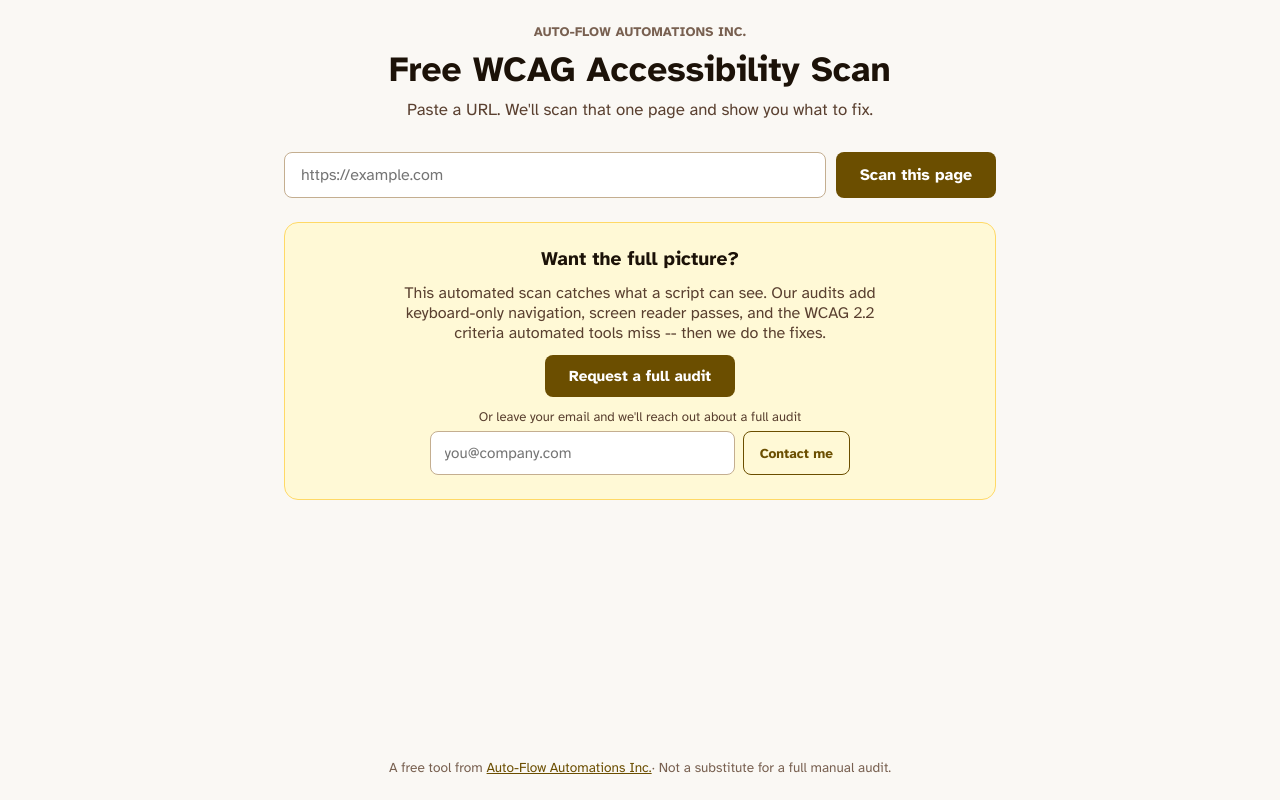
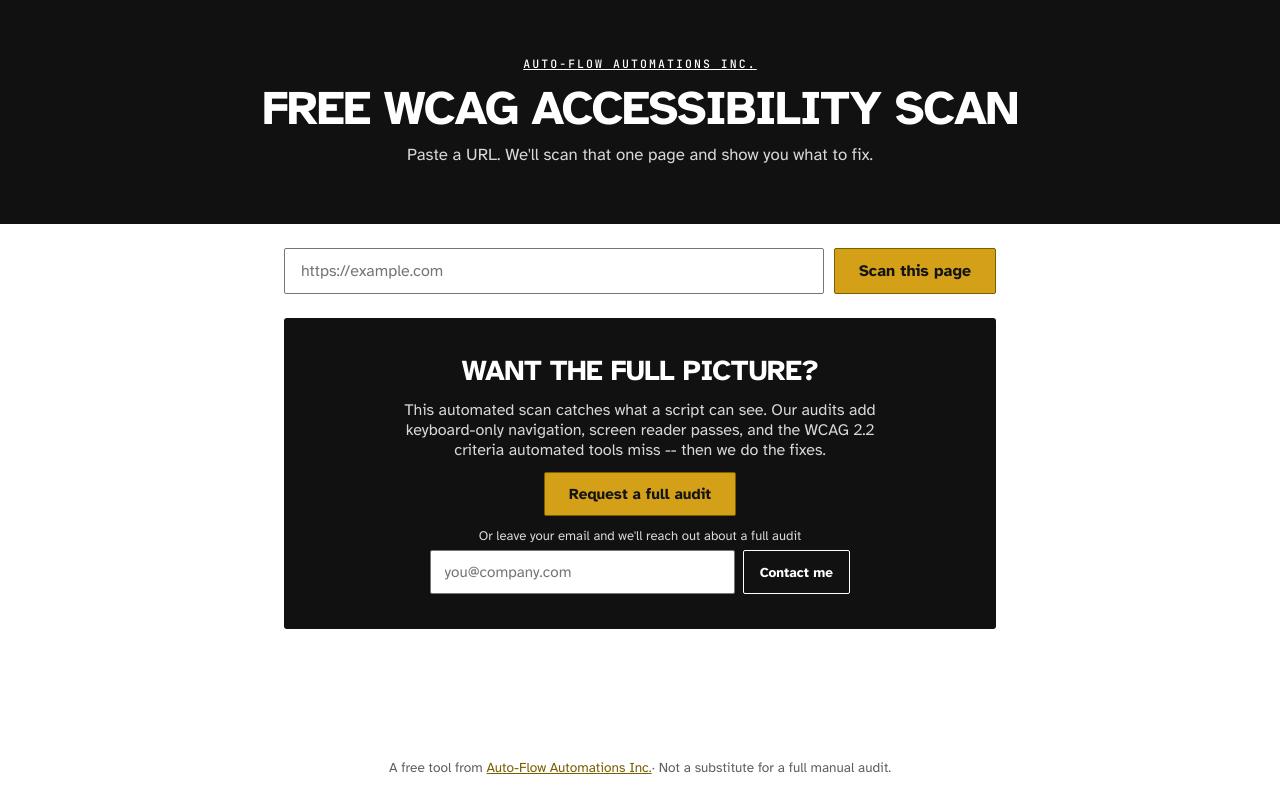
Before and after one commit to autoflow541/scan, a React (Vite) app in the folder frontend/: page / in a window 1280 px wide. Built offline with nearby package versions, Linux system fonts and the light colour scheme.

Commit message:
Recolor to poster palette

```diff
--- a/frontend/index.html
+++ b/frontend/index.html
@@ -3,7 +3,7 @@
 <head>
   <meta charset="UTF-8" />
   <meta name="viewport" content="width=device-width, initial-scale=1.0" />
-  <meta name="theme-color" content="#faf8f4" />
+  <meta name="theme-color" content="#111111" />
 
   <title>Free WCAG Accessibility Scan | Auto-Flow Automations Inc.</title>
   <meta name="description" content="Paste a URL, get an instant WCAG 2.2 accessibility scan of that page -- issues ranked by severity, mapped to the exact success criterion." />
--- a/frontend/src/styles.css
+++ b/frontend/src/styles.css
@@ -3,20 +3,21 @@
 *, *::before, *::after { box-sizing: border-box; margin: 0; padding: 0; }
 
 :root {
-  --bg:           #faf8f4;
-  --bg-warm:      #f3ece0;
+  --ink:          #111111;
+  --bg:           #ffffff;
+  --bg-warm:      #f4f4f2;
   --bg-card:      #ffffff;
-  --border:       #e0d4c0;
-  --border-2:     #c4ae90;
-  --text:         #1c1208;
-  --text-2:       #5a4030;
-  --text-3:       #786050;
-  --yellow:       #FFC93C;
-  --yellow-deep:  #e6a800;
-  --accent:       #997000;
-  --accent-deep:  #6b4e00;
-  --accent-bg:    #fff9d6;
-  --accent-border:#ffd966;
+  --border:       #e4e4e1;
+  --border-2:     #767676;
+  --text:         #141414;
+  --text-2:       #3a3a3a;
+  --text-3:       #5f5f5f;
+  --yellow:       #D4A017;
+  --yellow-deep:  #b8860b;
+  --accent:       #7a5e00;
+  --accent-deep:  #7a5e00;
+  --accent-bg:    #fbf1cc;
+  --accent-border:#b8860b;
   --critical:     #a1272a;
   --critical-bg:  #fdecec;
   --serious:      #b5541a;
@@ -24,13 +25,14 @@
   --moderate:     #8a6d00;
   --moderate-bg:  #fff9d6;
   --minor:        #5a4030;
-  --minor-bg:     #f3ece0;
+  --minor-bg:     #f1efec;
   --supports:     #2a6b3f;
   --supports-bg:  #eaf5ee;
   --font-display: 'Atkinson Hyperlegible', system-ui, sans-serif;
+  --font-mono:    'JetBrains Mono', monospace;
   --font-body:    'Atkinson Hyperlegible', system-ui, sans-serif;
-  --radius:       8px;
-  --radius-lg:    14px;
+  --radius:       2px;
+  --radius-lg:    3px;
 }
 
 html, body { background: var(--bg); color: var(--text); font-family: var(--font-body); }
@@ -38,29 +40,34 @@
 
 .skip-link {
   position: absolute; left: -9999px; top: 0; z-index: 100;
-  background: var(--accent); color: #fff; padding: 0.6rem 1rem;
+  background: var(--ink); color: #fff; padding: 0.6rem 1rem;
   border-radius: 0 0 var(--radius) 0;
 }
 .skip-link:focus { left: 0; }
 
 a { color: var(--accent-deep); }
+/* White focus ring on the black header and CTA band. */
+.app-header :focus-visible, .cta-band :focus-visible { outline-color: #ffffff; }
 
 .app-header {
-  padding: 1.5rem 1.5rem 0.5rem;
+  padding: clamp(2.25rem, 6vw, 3.5rem) 1.5rem;
   text-align: center;
+  background: var(--ink); color: #ffffff;
+  border-bottom: 3px solid var(--ink);
 }
 .app-byline {
-  font-size: 0.82rem; font-weight: 600; letter-spacing: 0.02em;
-  text-transform: uppercase; margin-bottom: 0.5rem;
+  font-family: var(--font-mono); font-size: 0.72rem; font-weight: 500; letter-spacing: 0.18em;
+  text-transform: uppercase; margin-bottom: 0.85rem; color: var(--yellow);
 }
-.app-byline a { color: var(--text-3); text-decoration: none; }
-.app-byline a:hover { color: var(--accent-deep); }
+.app-byline a { color: #ffffff; text-decoration: underline; }
+.app-byline a:hover { color: var(--yellow); }
 .app-title {
-  font-family: var(--font-display); font-weight: 800;
-  font-size: clamp(1.6rem, 4vw, 2.2rem);
+  font-family: var(--font-display); font-weight: 800; text-transform: uppercase;
+  font-size: clamp(1.9rem, 5vw, 3rem); letter-spacing: -0.03em; line-height: 0.98;
+  color: #ffffff;
 }
 .app-subtitle {
-  color: var(--text-2); margin-top: 0.5rem; font-size: 1.05rem;
+  color: #d8d8d6; margin-top: 0.75rem; font-size: 1.05rem;
 }
 
 .app-main {
@@ -79,10 +86,10 @@
 .url-input:focus-visible { outline: 2px solid var(--accent); outline-offset: 2px; }
 .scan-button {
   font-family: var(--font-body); font-weight: 700; font-size: 1rem;
-  color: #fff; background: var(--accent-deep); border: none;
+  color: #141414; background: var(--yellow); border: 1.5px solid var(--accent-deep);
   padding: 0.75rem 1.5rem; border-radius: var(--radius); cursor: pointer;
 }
-.scan-button:hover:not(:disabled) { background: #6f3200; }
+.scan-button:hover:not(:disabled) { background: var(--yellow-deep); }
 .scan-button:disabled { opacity: 0.6; cursor: not-allowed; }
 .url-hint { font-size: 0.85rem; color: var(--text-3); }
 
@@ -260,6 +267,8 @@
 }
 .btn-secondary:hover:not(:disabled) { background: var(--accent-bg); }
 .btn-secondary:disabled { opacity: 0.6; cursor: not-allowed; }
+.cta-band .btn-secondary { color: #ffffff; border-color: #ffffff; }
+.cta-band .btn-secondary:hover:not(:disabled) { background: rgba(255,255,255,0.12); }
 .export-error { color: var(--critical); font-size: 0.85rem; }
 
 /* --- Digital VPAT --- */
@@ -295,22 +304,24 @@
 .pass-card-meta { color: var(--text-3); font-size: 0.82rem; margin-top: 0.15rem; }
 
 .cta-band {
-  background: var(--accent-bg); border: 1px solid var(--accent-border);
-  border-radius: var(--radius-lg); padding: 1.5rem; text-align: center;
+  background: var(--ink); color: #ffffff; border: 3px solid var(--ink);
+  border-radius: var(--radius-lg); padding: 2rem 1.5rem; text-align: center;
   display: flex; flex-direction: column; gap: 0.75rem; align-items: center;
 }
-.cta-band h2 { font-family: var(--font-display); font-size: 1.2rem; }
-.cta-band p { color: var(--text-2); max-width: 46ch; }
+.cta-band h2 { font-family: var(--font-display); font-weight: 800; text-transform: uppercase; letter-spacing: -0.02em; font-size: clamp(1.3rem, 3vw, 1.8rem); color: #ffffff; }
+.cta-band p { color: #d8d8d6; max-width: 46ch; }
 .btn-primary {
   display: inline-flex; align-items: center; gap: 0.5rem; font-family: var(--font-body);
-  font-weight: 700; font-size: 0.95rem; color: #fff; background: var(--accent-deep);
-  border: none; padding: 0.75rem 1.5rem; border-radius: var(--radius);
+  font-weight: 700; font-size: 0.95rem; color: #141414; background: var(--yellow);
+  border: 1.5px solid var(--accent-deep); padding: 0.75rem 1.5rem; border-radius: var(--radius);
   cursor: pointer; text-decoration: none;
 }
-.btn-primary:hover { background: #6f3200; }
+.btn-primary:hover { background: var(--yellow-deep); }
 
 .cta-lead-form { width: 100%; max-width: 420px; display: flex; flex-direction: column; gap: 0.4rem; }
-.cta-lead-label { font-size: 0.82rem; color: var(--text-2); }
+.cta-lead-label { font-size: 0.82rem; color: #d8d8d6; }
+.cta-band .cta-lead-success { color: #6ee7a0; }
+.cta-band .cta-lead-error { color: #ff9b9b; }
 .cta-lead-row { display: flex; gap: 0.5rem; flex-wrap: wrap; }
 .cta-lead-row input {
   flex: 1 1 200px; font-family: var(--font-body); font-size: 0.95rem;
```
